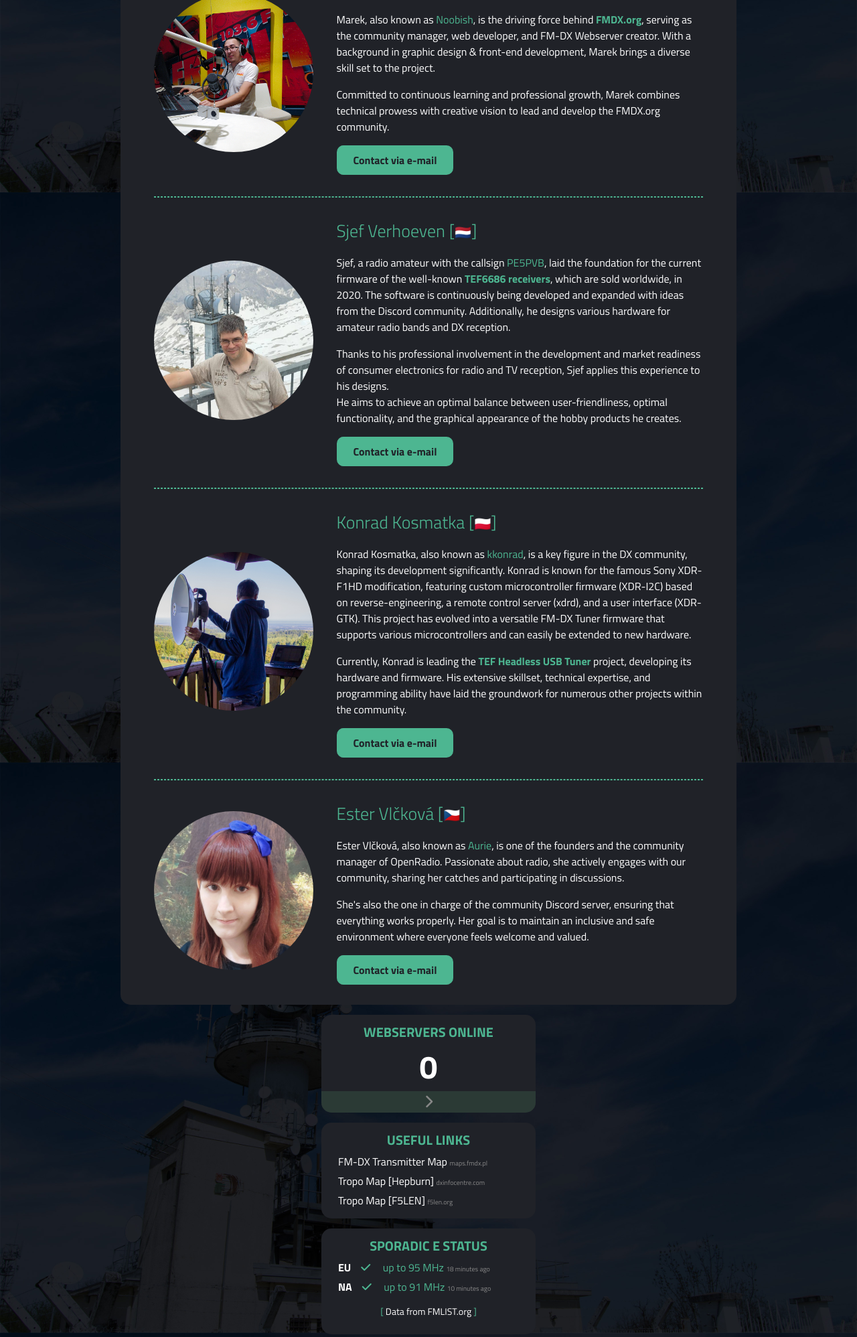
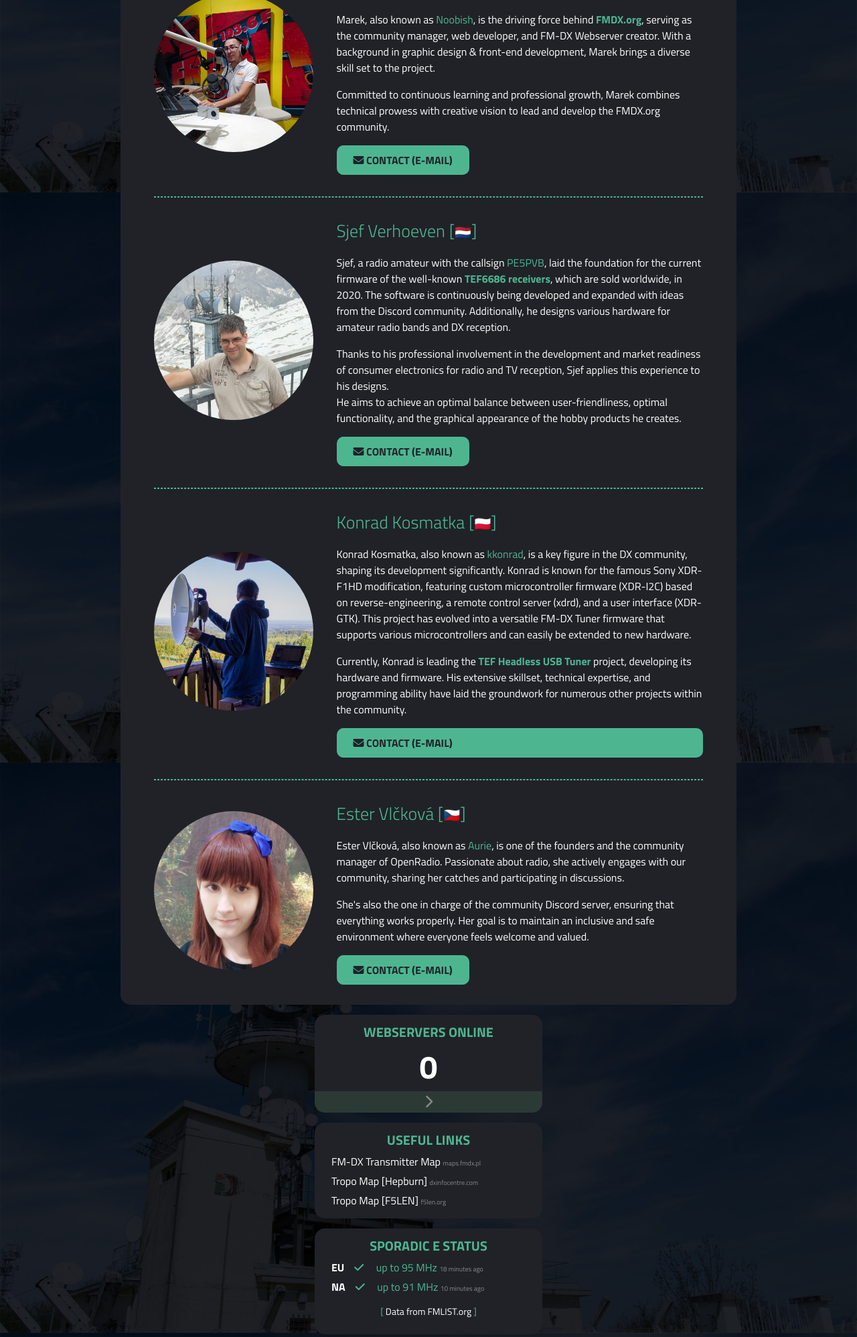
Before and after one commit to NoobishSVK/fmdx.org, a PHP site: page /founders.php in a window 1280 px wide. Shown: the part 564-2560 px from the top of the page at 67% size. Run offline with PHP 8.4, Linux system fonts and the light colour scheme; data that the repository does not hold is empty.

Commit message:
css/content bugfixes

```diff
--- a/css/articles.css
+++ b/css/articles.css
@@ -1,5 +1,5 @@
 article {
-    margin-bottom: 40px;
+    margin-bottom: 20px;
 }
 
 article .panel-title {
--- a/css/buttons.css
+++ b/css/buttons.css
@@ -11,6 +11,7 @@
     background-color: var(--color-main);
     color: var(--color-bg);
     transition: 0.35s ease filter;
+    text-transform: uppercase;
 }
 
 .btn-small:hover {
--- a/css/main.css
+++ b/css/main.css
@@ -19,7 +19,6 @@
     background-position: center;
     background-attachment: fixed;
     color: white;
-    white-space-collapse: discard;
 }
 
 #wrapper {
@@ -29,7 +28,7 @@
 
 main {
     max-width: 920px;
-    margin-right: 40px;
+    margin-right: 20px;
 }
 
 aside {
--- a/css/panels.css
+++ b/css/panels.css
@@ -9,8 +9,8 @@
 }
 
 .panel-small {
-    width: 320px;
-    margin-bottom: 40px;
+    width: 340px;
+    margin-bottom: 20px;
     padding: 10px 20px;
 }
 
--- a/founders.php
+++ b/founders.php
@@ -28,7 +28,7 @@
                                 <h3 class="m-0 color-main">Marek Farkaš [<span style="font-size: 20px;">🇸🇰 🇨🇿</span>]</h3>
                                 <p>Marek, also known as <span class="color-main">Noobish</span>, is the driving force behind <span class="color-main text-bold">FMDX.org</span>, serving as the community manager, web developer, and FM-DX Webserver creator. With a background in graphic design & front-end development, Marek brings a diverse skill set to the project.</p>
                                 <p>Committed to continuous learning and professional growth, Marek combines technical prowess with creative vision to lead and develop the FMDX.org community.</p>
-                                <a href="mailto:noobish@noobish.eu"><button class="btn-small">Contact via e-mail</button></a>
+                                <a href="mailto:noobish@noobish.eu"><button class="btn-small"><i class="fas fa-envelope"></i> Contact (e-mail)</button></a>
                             </div>
                         </div>
 
@@ -44,7 +44,7 @@
                                 <p>Sjef, a radio amateur with the callsign <span class="color-main">PE5PVB</span>, laid the foundation for the current firmware of the well-known <span class="color-main text-bold">TEF6686 receivers</span>, which are sold worldwide, in 2020. The software is continuously being developed and expanded with ideas from the <a href="https://discord.gg/ZAVNdS74mC" target="_blank">Discord community</a>. Additionally, he designs various hardware for amateur radio bands and DX reception.</p>
 
                                 <p>Thanks to his professional involvement in the development and market readiness of consumer electronics for radio and TV reception, Sjef applies this experience to his designs. <br>He aims to achieve an optimal balance between user-friendliness, optimal functionality, and the graphical appearance of the hobby products he creates.</p>
-                                <button class="btn-small">Contact via e-mail</button>
+                                <a href="mailto:pe5pvb@het-bar.net"><button class="btn-small"><i class="fas fa-envelope"></i> Contact (e-mail)</button></a>
                             </div>
                         </div>
 
@@ -59,7 +59,7 @@
 								<p>Konrad Kosmatka, also known as <span class="color-main">kkonrad</span>, is a key figure in the DX community, shaping its development significantly. Konrad is known for the famous Sony XDR-F1HD modification, featuring custom microcontroller firmware (XDR-I2C) based on reverse-engineering, a remote control server (xdrd), and a user interface (XDR-GTK). This project has evolved into a versatile FM-DX Tuner firmware that supports various microcontrollers and can easily be extended to new hardware.</p>
 
 								<p>Currently, Konrad is leading the <span class="text-bold color-main">TEF Headless USB Tuner</span> project, developing its hardware and firmware. His extensive skillset, technical expertise, and programming ability have laid the groundwork for numerous other projects within the community.</p>
-                                <button class="btn-small">Contact via e-mail</button>
+                                <a<button class="btn-small"><i class="fas fa-envelope"></i> Contact (e-mail)</button>
                             </div>
                         </div>
 
@@ -74,7 +74,7 @@
                                 <h3 class="m-0 color-main">Ester Vlčková [<span style="font-size: 20px;">🇨🇿</span>]</h3>
                                 <p>Ester Vlčková, also known as <span class="color-main">Aurie</span>, is one of the founders and the community manager of OpenRadio. Passionate about radio, she actively engages with our community, sharing her catches and participating in discussions.</p>
                                 <p>She's also the one in charge of the community Discord server, ensuring that everything works properly. Her goal is to maintain an inclusive and safe environment where everyone feels welcome and valued.</p>
-                                <button class="btn-small">Contact via e-mail</button>
+                                <button class="btn-small"><i class="fas fa-envelope"></i> Contact (e-mail)</button>
                             </div>
                         </div>
 
--- a/includes/sidepanels.php
+++ b/includes/sidepanels.php
@@ -39,7 +39,7 @@
         <p class="m-0">~ coming soon ~</p>
         <br>
         <a href="/supportus.php"><button class="btn-small m-auto">DONATE</button></a>
-        <p style="font-size: 14px"><a href="#"><span class="color-main">[ </span>How we use your donations<span class="color-main"> ]</span></a></p>
+        <p style="font-size: 14px"><a href="/supportus.php"><span class="color-main">[ </span>How we use your donations<span class="color-main"> ]</span></a></p>
     </div>
 
     <div class="panel panel-small">
--- a/index.php
+++ b/index.php
@@ -10,7 +10,7 @@
             </div>
             <div class="flex-container">
                 <main>
-                    <div class="panel panel-big text-center mission-banner">
+                    <div class="panel panel-big text-center mission-banner" style="margin-bottom: 20px">
                         <p>Welcome to <span class="color-main text-bold">FMDX.org</span>, the hub for our worldwide community of DXers dedicated to open-source projects.</p>
 
                         <p>Our community firmly believes in the <span class="text-bold">freedom of DXing</span>, ensuring that it remains accessible to all enthusiasts.
@@ -19,10 +19,9 @@
 
                         <p class="text-medium">Come join us as we work to make DXing easy, collaborative, and open for all!</p>
 
-                        <a href="/ourmission.php"><div class="btn-small" style="width: 250px;margin: auto;">Our Mission</div></a>
+                        <a href="/ourmission.php"><div class="btn-small" style="width: 250px;margin: auto;text-transform: uppercase;">Our Mission</div></a>
                     </div>
 
-                    <h2 style="margin-bottom: 0;">News</h2>
                     <article class="panel panel-big">
                         <div class="panel-title flex-container" style="background-image: url('https://i.imgur.com/TZf635l.png');">
                             <div style="width: 100%;">
```
